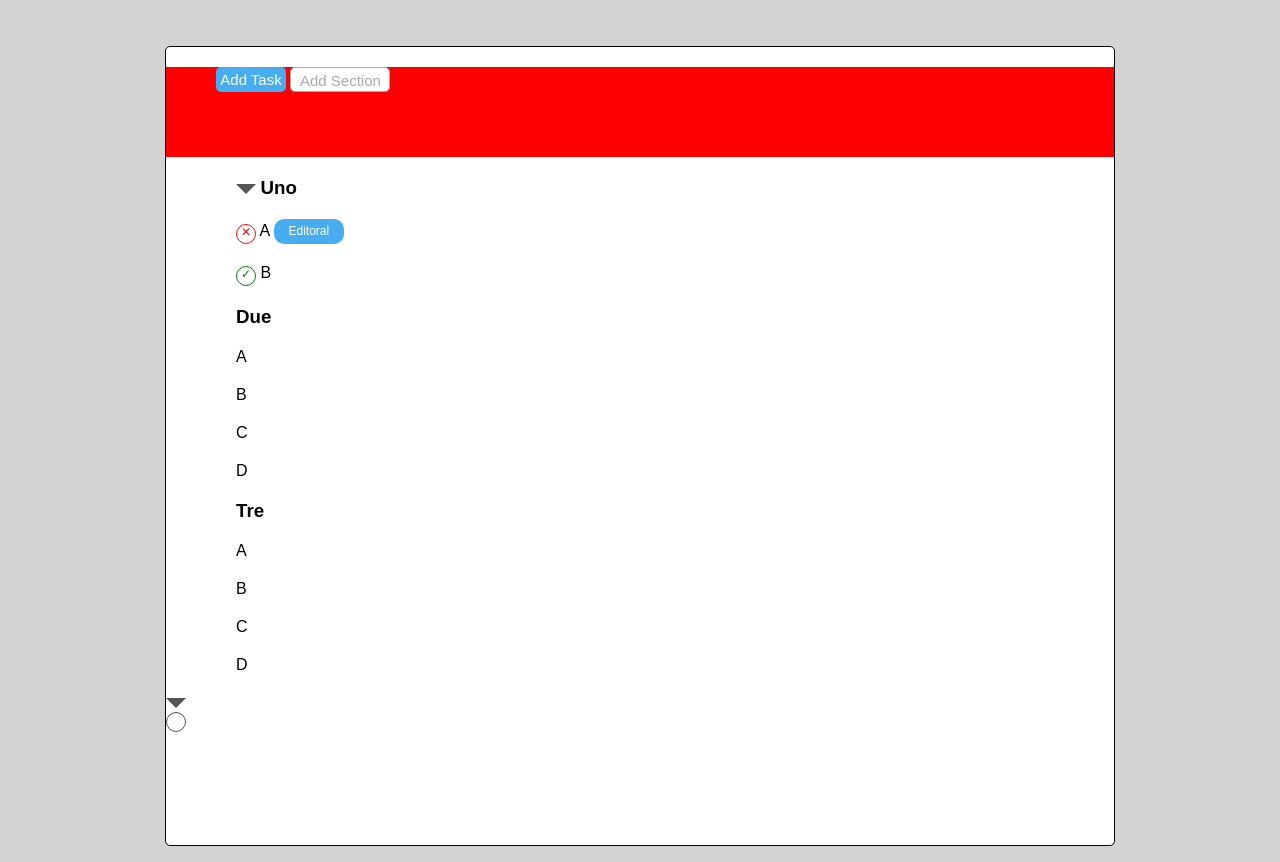
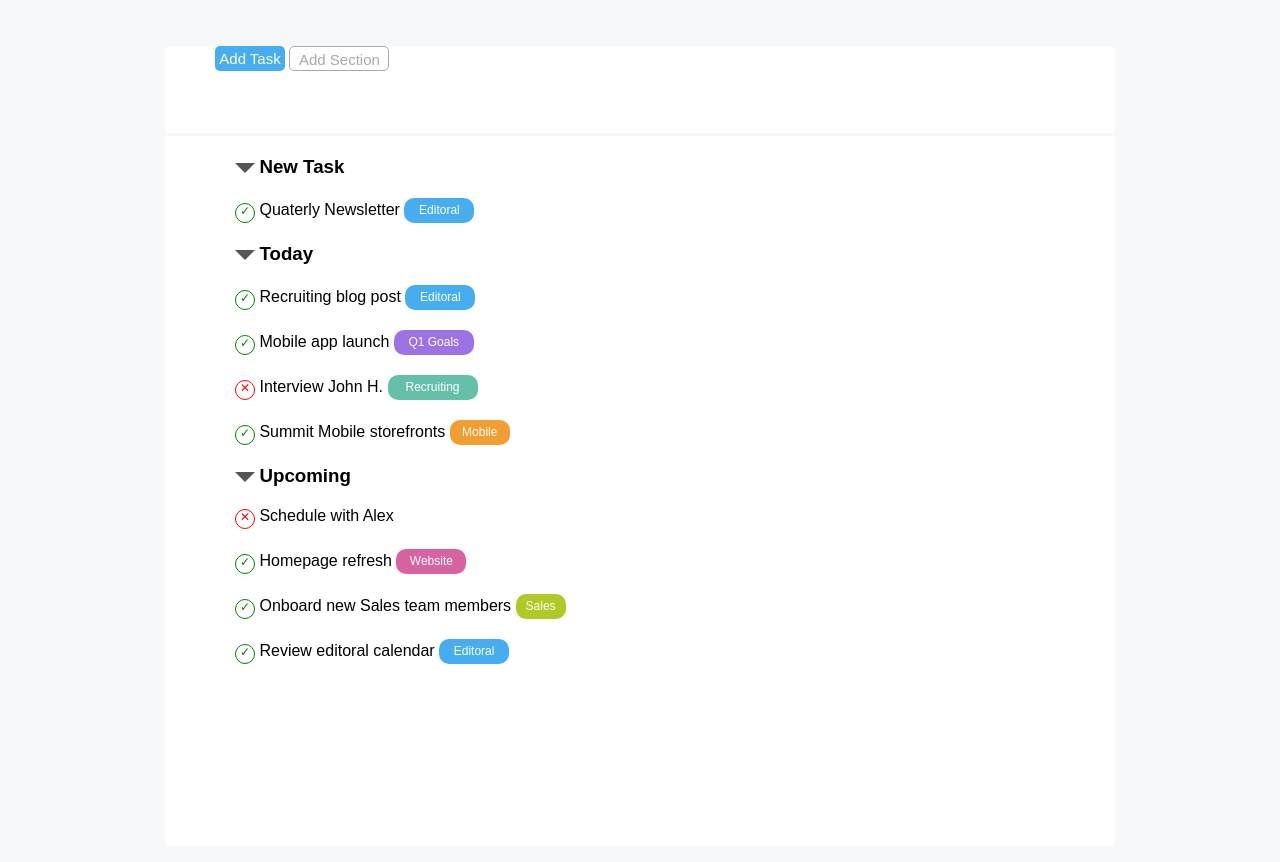
Before and after one commit to AndyDAntuono/html-css-toboolist, a plain HTML site: page index.html in a window 1280 px wide. Shown: the part 74-936 px from the top of the page. Drawn offline with Linux system fonts and the light colour scheme.

Commit message:
[UPD] ul update and some fixes

```diff
--- a/css/style.css
+++ b/css/style.css
@@ -5,7 +5,7 @@
     }
 
 body {
-    background-color: lightgray;
+    background-color: rgba(246,248,249,255);
     font-family: Arial, Helvetica, sans-serif;
 }
 
@@ -30,7 +30,6 @@ body {
     width: 950px;
     height: 800px;
     background-color: white;
-    border: 1px solid black;
     border-radius: 5px;
     margin: auto;
     margin-top: 50px;
@@ -40,7 +39,7 @@ body {
     width: 100%;
     height: 90px;
     margin-top: 20px;
-    background-color: red;
+    border-bottom: 3px solid rgba(246,248,249,255);
 }
 
 .add-task {
@@ -113,8 +112,8 @@ h3 {
     height: 20px;
     width: 20px;
     border: 1px solid red;
+    color: red;
     border-radius: 50%;
-    color: red;
     font-size: 12px;
     padding-left: 4px;
     padding-bottom: 3px;
@@ -144,3 +143,68 @@ h3 {
     line-height: 25px;
     vertical-align: middle;
 }
+
+.q1-goals {
+    display: inline-block;
+    height: 25px;
+    width: 80px;
+    color: white;
+    background-color: rgba(156,114,228,255);
+    border-radius: 10px;
+    font-size: 12px;
+    text-align: center;
+    line-height: 25px;
+    vertical-align: middle;
+}
+
+.recruiting {
+    display: inline-block;
+    height: 25px;
+    width: 90px;
+    color: white;
+    background-color: rgba(100,192,169,255);
+    border-radius: 10px;
+    font-size: 12px;
+    text-align: center;
+    line-height: 25px;
+    vertical-align: middle;
+}
+
+.mobile {
+    display: inline-block;
+    height: 25px;
+    width: 60px;
+    color: white;
+    background-color: rgba(242,158,51,255);
+    border-radius: 10px;
+    font-size: 12px;
+    text-align: center;
+    line-height: 25px;
+    vertical-align: middle;
+}
+
+.website {
+    display: inline-block;
+    height: 25px;
+    width: 70px;
+    color: white;
+    background-color: rgba(216,99,161,255);
+    border-radius: 10px;
+    font-size: 12px;
+    text-align: center;
+    line-height: 25px;
+    vertical-align: middle;
+}
+
+.sales {
+    display: inline-block;
+    height: 25px;
+    width: 50px;
+    color: white;
+    background-color: rgba(176,201,38,255);
+    border-radius: 10px;
+    font-size: 12px;
+    text-align: center;
+    line-height: 25px;
+    vertical-align: middle;
+}
--- a/index.html
+++ b/index.html
@@ -26,34 +26,56 @@
             <section class="tertiary-container">
                 <ul class="main-ul">
                     <li><div class="triangle-down"></div>
-                        <h3>Uno</h3>
+                        <h3>New Task</h3>
                         <ul>
                             <li>
-                                <div class="cirlce-red">&#10005;</div> A
+                                <div class="circle-green">&#10003;</div> Quaterly Newsletter
                                 <div class="editoral">Editoral</div>
                             </li>
-                            <li><div class="circle-green">&#10003;</div> B</li>
                         </ul>
                     </li>
-                    <li><h3>Due</h3>
+                    <li><div class="triangle-down"></div>
+                        <h3>Today</h3>
                         <ul>
-                            <li>A</li>
-                            <li>B</li>
-                            <li>C</li>
-                            <li>D</li>
+                            <li>
+                                <div class="circle-green">&#10003;</div> Recruiting blog post
+                                <div class="editoral">Editoral</div>
+                            </li>
+                            <li>
+                                <div class="circle-green">&#10003;</div> Mobile app launch
+                                <div class="q1-goals">Q1 Goals</div>
+                            </li>
+                            <li>
+                                <div class="cirlce-red">&#10005;</div> Interview John H.
+                                <div class="recruiting">Recruiting</div>
+                            </li>
+                            <li>
+                                <div class="circle-green">&#10003;</div> Summit Mobile storefronts
+                                <div class="mobile">Mobile</div>
+                            </li>
                         </ul>
                     </li>
-                    <li><h3>Tre</h3>
+                    <li><div class="triangle-down"></div>
+                        <h3>Upcoming</h3>
                         <ul>
-                            <li>A</li>
-                            <li>B</li>
-                            <li>C</li>
-                            <li>D</li>
+                            <li>
+                                <div class="cirlce-red">&#10005;</div> Schedule with Alex
+                            </li>
+                            <li>
+                                <div class="circle-green">&#10003;</div> Homepage refresh
+                                <div class="website">Website</div>
+                            </li>
+                            <li>
+                                <div class="circle-green">&#10003;</div> Onboard new Sales team members
+                                <div class="sales">Sales</div>
+                            </li>
+                            <li>
+                                <div class="circle-green">&#10003;</div> Review editoral calendar
+                                <div class="editoral">Editoral</div>
+                            </li>
                         </ul>
                     </li>
                 </ul>
-                <div class="triangle-down"></div>
-                <div class="circle"></div>
             </section>
 
     </main>
```
